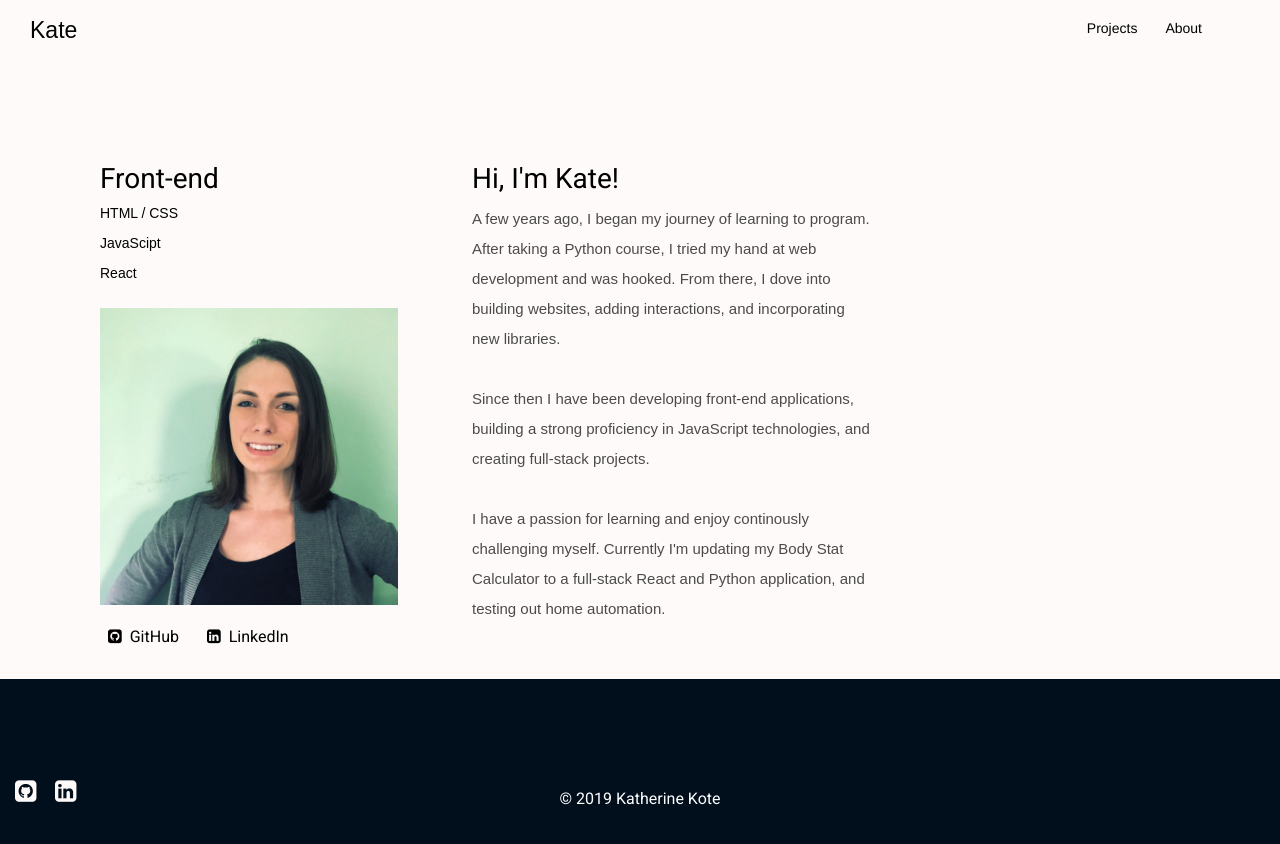
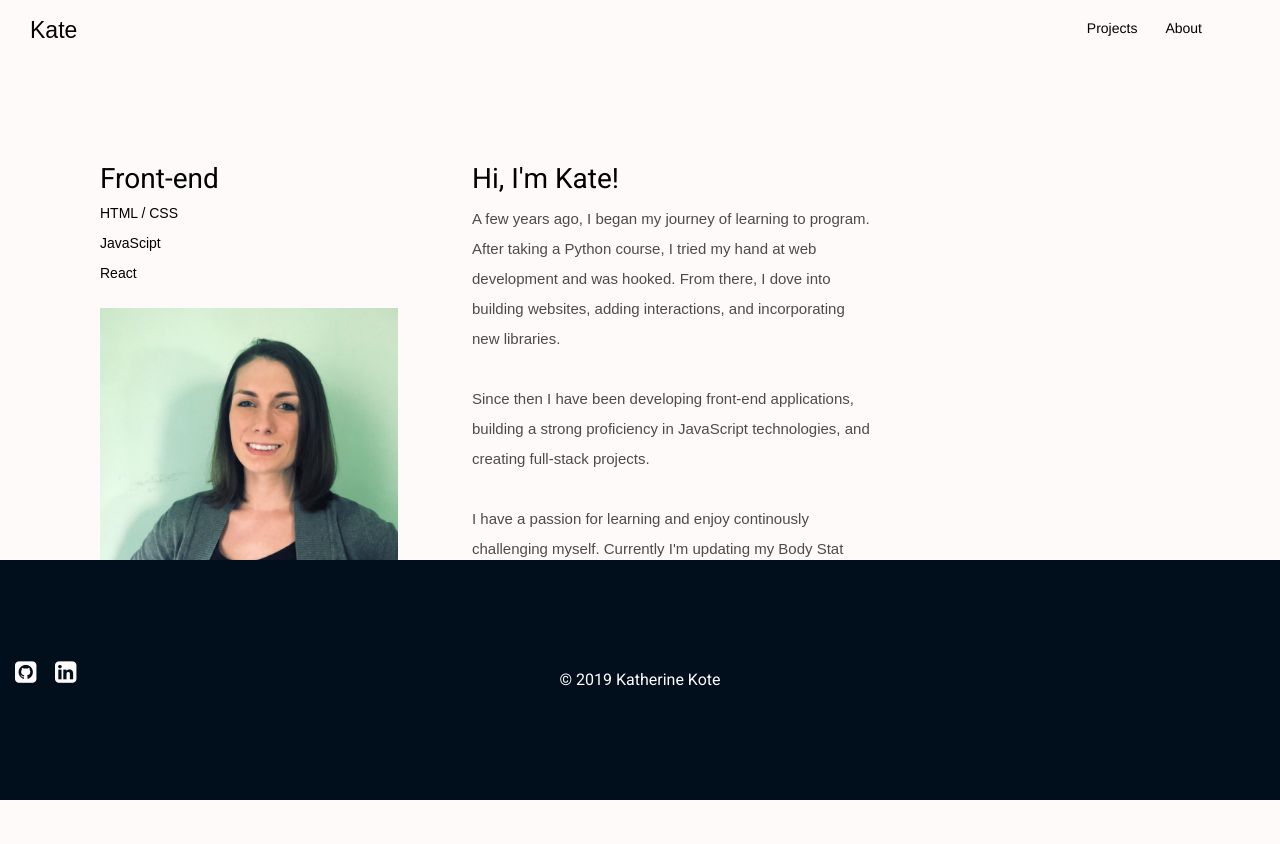
Before and after one commit to kkote/portfolio-v1, a website with bundled scripts: page about.html in a window 1280 px wide. After the commit the page ends 800 px from the top, so only its background shows below. Built offline with nearby package versions, Linux system fonts and the light colour scheme.

Commit message:
Footer Position Fix

```diff
--- a/css/grayscale.css
+++ b/css/grayscale.css
@@ -149,8 +149,11 @@ footer {
 	display: flex;
 	align-items: center;
 	bottom: 0;
-	position: relative;
+	/* position: relative; */
 	width: 100%;
+	 position: absolute;
+	box-sizing: border-box;
+
 }
 .socials {
 	top: 50%;
```
